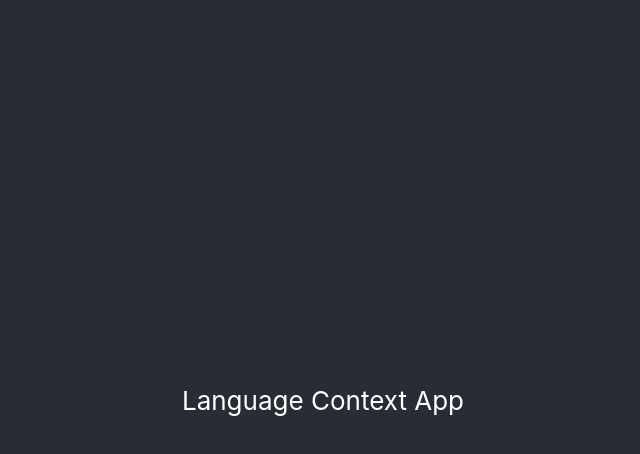
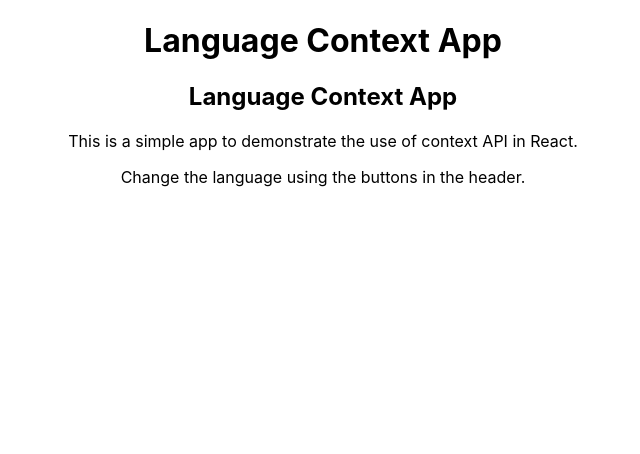
Before and after one commit to TVATDCI/language-context-app, a React (Create React App) app: page / in a window 1280 px wide. Shown: the top 454 px of the page, without its empty margins (317-957 px from the left). Built offline with nearby package versions, Linux system fonts and the light colour scheme.

Commit message:
Add Header and Content components to App structure

```diff
--- a/src/App.js
+++ b/src/App.js
@@ -1,11 +1,14 @@
 import "./App.css";
 import LanguageProvider from "./contexts/LanguageProvider";
+import Header from "./components/Header";
+import Content from "./components/Content";
 
 function App() {
   return (
     <LanguageProvider>
       <div className="App">
-        <header className="App-header ">Language Context App</header>
+        <Header />
+        <Content />
       </div>
     </LanguageProvider>
   );
--- /dev/null
+++ b/src/components/Content.jsx
@@ -0,0 +1,15 @@
+import React from "react";
+
+const Content = () => {
+  return (
+    <main>
+      <h2>Language Context App</h2>
+      <p>
+        This is a simple app to demonstrate the use of context API in React.
+      </p>
+      <p>Change the language using the buttons in the header.</p>
+    </main>
+  );
+};
+
+export default Content;
--- /dev/null
+++ b/src/components/Header.jsx
@@ -0,0 +1,11 @@
+import React from "react";
+
+const Header = () => {
+  return (
+    <header>
+      <h1>Language Context App</h1>
+    </header>
+  );
+};
+
+export default Header;
```
